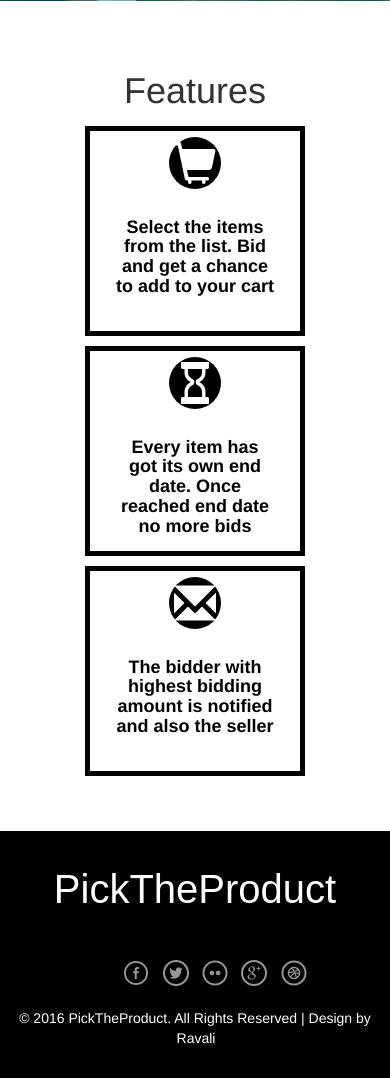
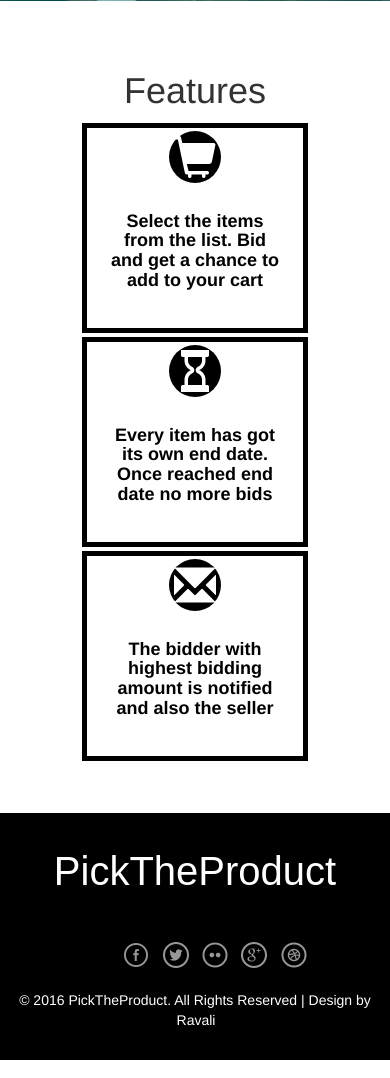
Before and after one commit to hadiqakhurshid1/Online_Auction_System_Project, a Django app: page / in a window 390 px wide. Shown: the part 451-1529 px from the top of the page. Run offline with Django 3.2, Linux system fonts and the light colour scheme; data that the repository does not hold is empty; some libraries are stand-ins or nearby versions.

Commit message:
online auction system

```diff
--- a/templates/auction_system/index.html
+++ b/templates/auction_system/index.html
@@ -250,8 +250,8 @@
         @media(max-width: 767px) {
             .icon {
                 border: 5px solid black;
-                padding: 5px;
-                margin: 5px;
+                padding: 2px;
+                margin: 2px;
                 height: 210px;
             }
 
```
